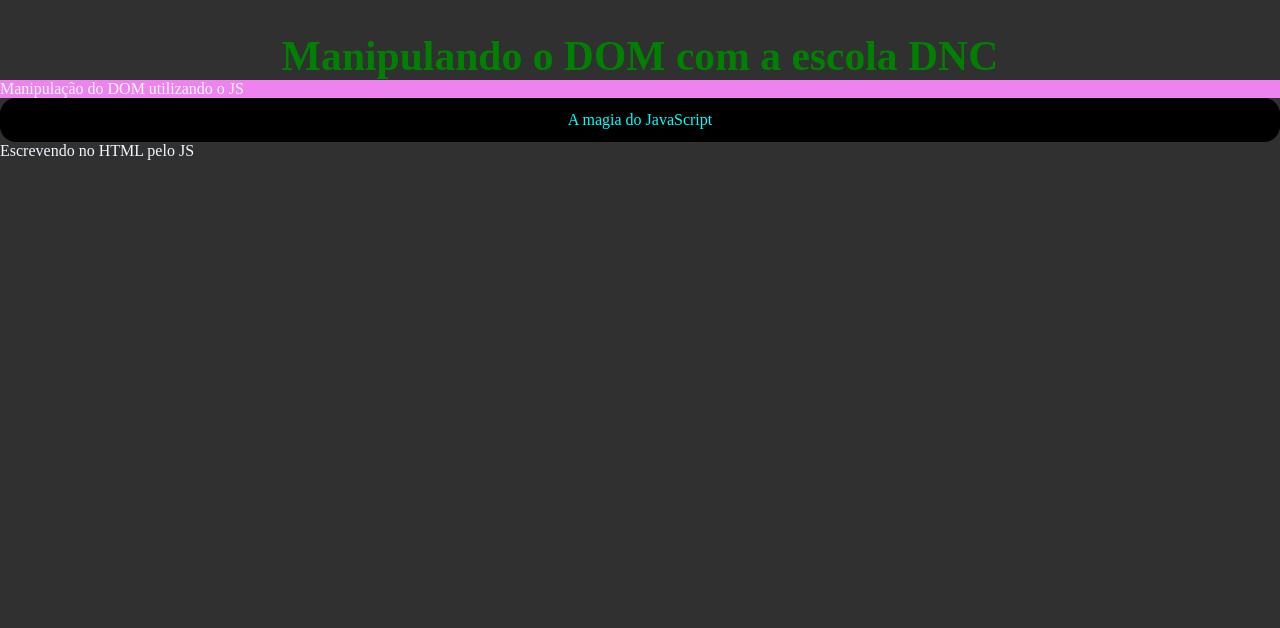
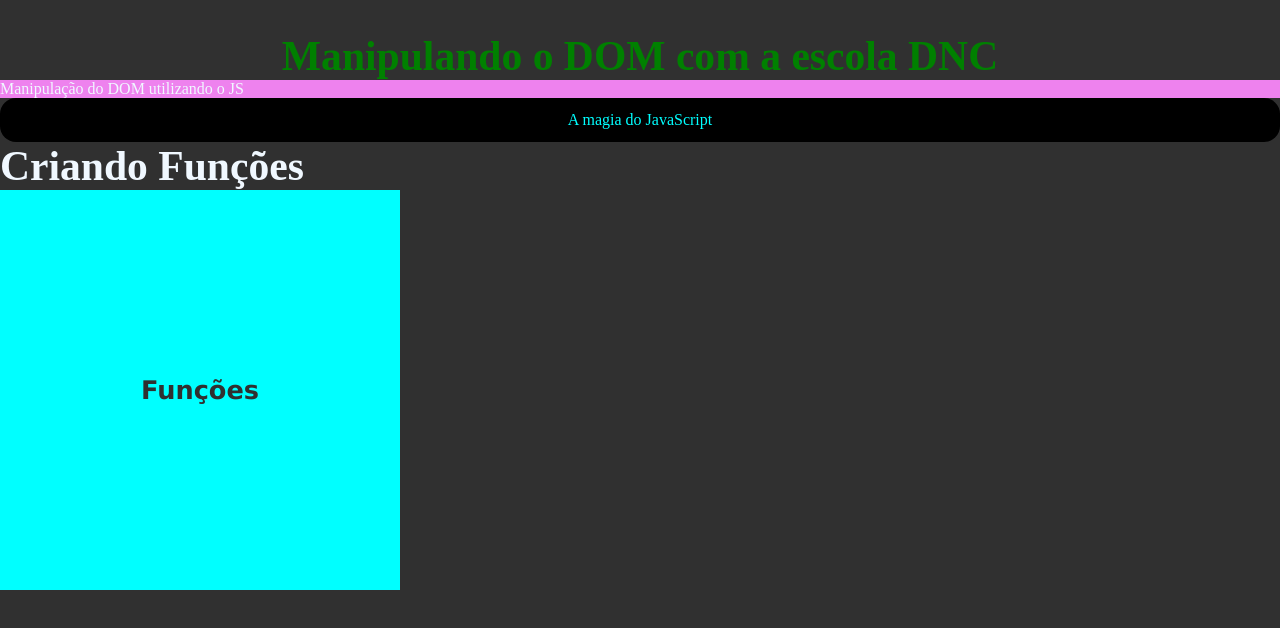
Before and after one commit to manoelarcanjo/manipulando-o-DOM, a website built with Vite: page index.html in a window 1280 px wide. Built offline with nearby package versions, Linux system fonts and the light colour scheme.

Commit message:
Criando funções em JS

```diff
--- a/index.html
+++ b/index.html
@@ -15,6 +15,13 @@
         <p>A magia do JavaScript</p>
     </div>
 
+    <h1>Criando Funções</h1>
+
+    <div id="d1" onclick="pintarVermelho()" onmouseenter="pintarVerde()">
+        Funções
+    </div>
+
     <script src="src/js/script.js"></script>
+    <script src="src/js/function.js"></script>
 </body>
 </html>
--- a/src/css/style.css
+++ b/src/css/style.css
@@ -22,3 +22,16 @@
     border-radius: 1rem;
     padding: 0.8rem;
 }
+
+#d1 {
+    width: 25rem;
+    height: 25rem;
+    background-color: #00ffff;
+    display: flex;
+    justify-content: center;
+    align-items: center;
+    color: #303030;
+    font-family: Verdana, Geneva, Tahoma, sans-serif;
+    font-weight: 700;
+    font-size: 1.6rem;
+}
--- /dev/null
+++ b/src/js/function.js
@@ -0,0 +1,14 @@
+var d1 = window.document.getElementById('d1')
+d1.addEventListener('mouseout', pintarRosa)
+
+function pintarVermelho() {
+    d1.style.backgroundColor = 'red'
+}
+
+function pintarVerde() {
+    d1.style.backgroundColor = 'green'
+}
+
+function pintarRosa() {
+    d1.style.backgroundColor = 'violet'
+}
--- a/src/js/script.js
+++ b/src/js/script.js
@@ -4,10 +4,5 @@
 
 x.style.color = 'green';
 y.style.backgroundColor = 'violet';
-
-window.alert(y.innerText);
-
-window.document.write('Escrevendo no HTML pelo JS');
-
 x.innerHTML += ' com a escola DNC';
 x.style.textAlign = 'center';
```
